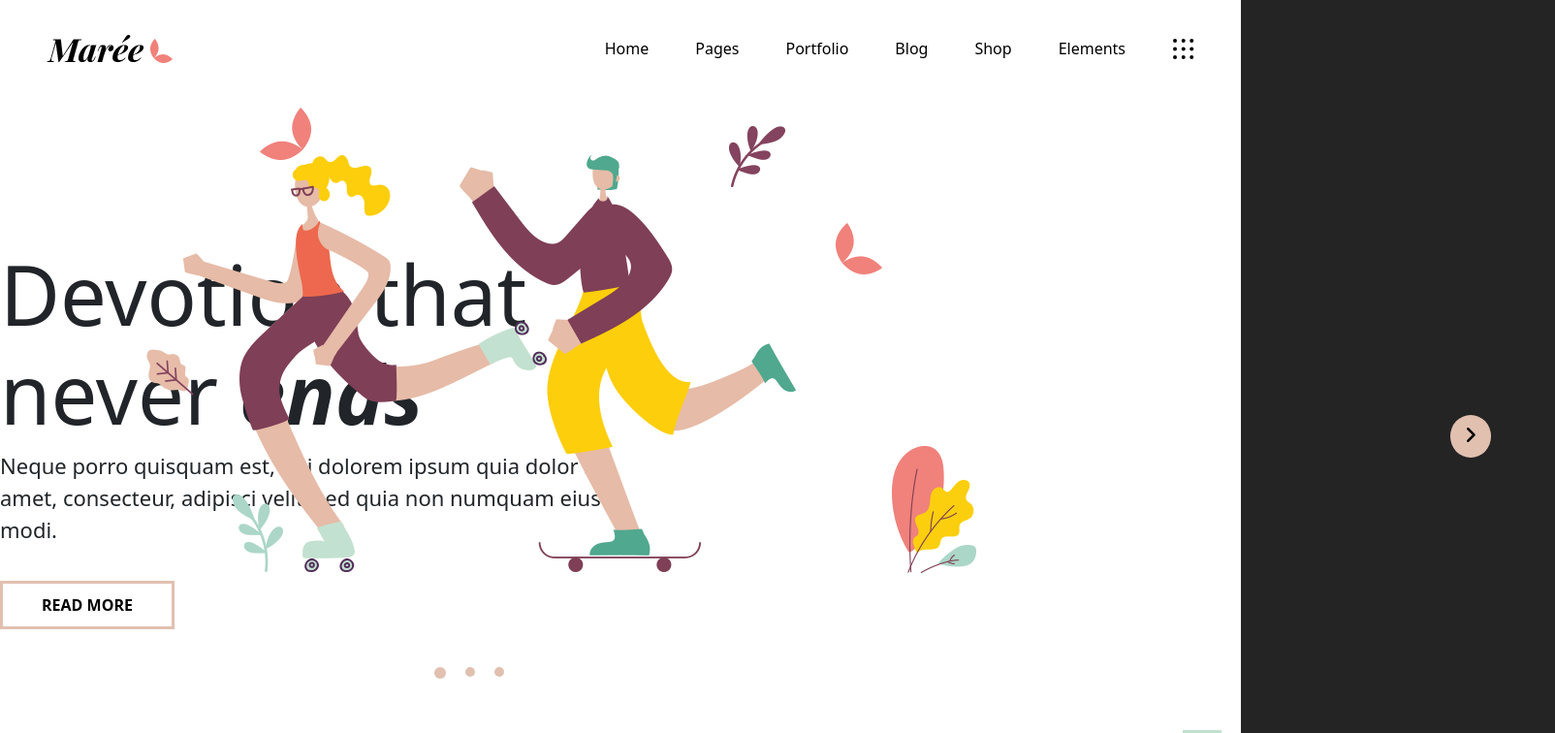
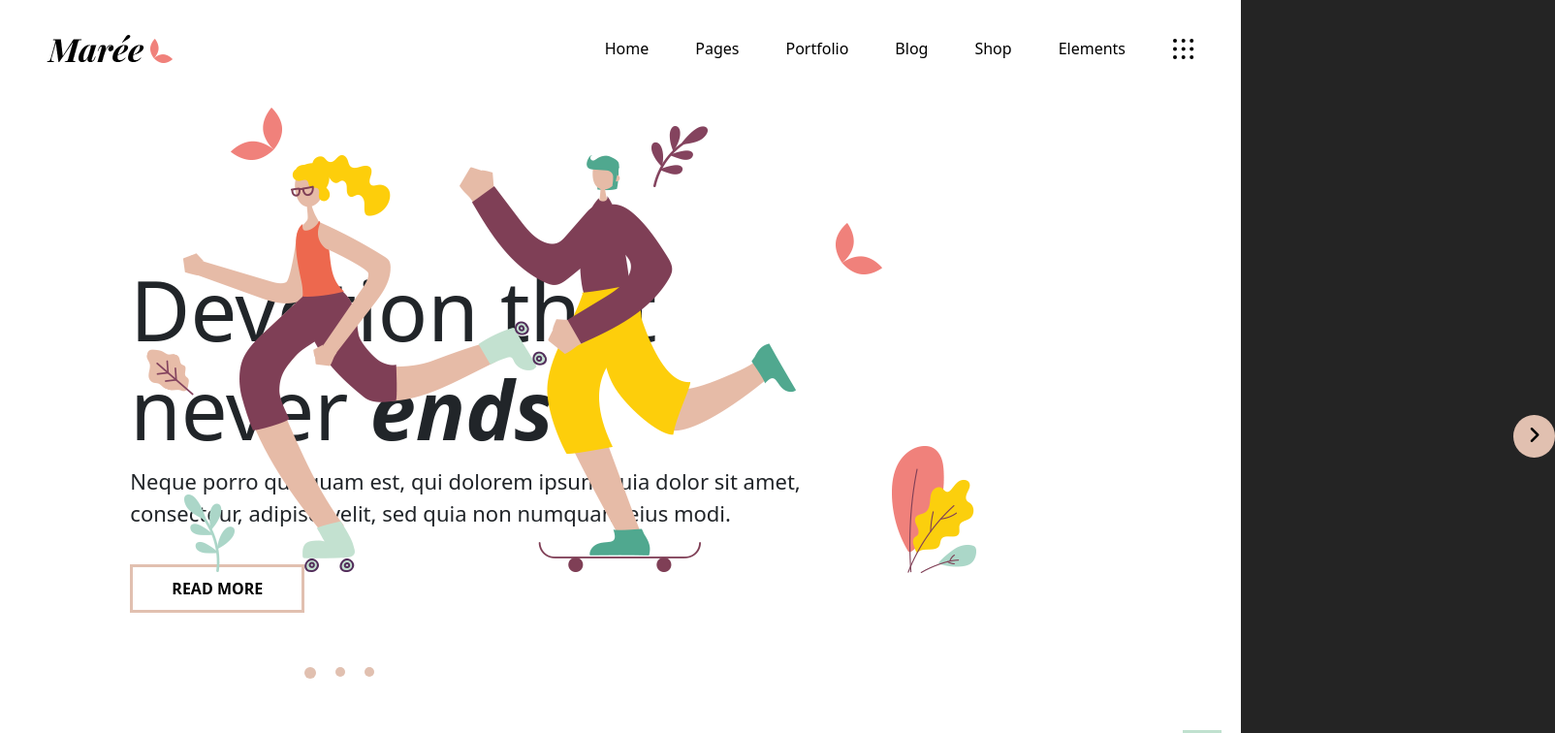
Before and after one commit to michele-pupo/proj-html-vuejs, a Vue app: page / in a window 1280 px wide. Shown: the top 756 px of the page at 97% size, 1604 px wide, since content can reach past the window. Built offline with nearby package versions, Linux system fonts and the light colour scheme; a web font is replaced by a local one.

Commit message:
changes in style

```diff
--- a/package.json
+++ b/package.json
@@ -9,9 +9,10 @@
     "preview": "vite preview"
   },
   "dependencies": {
+    "@fortawesome/fontawesome-free": "^6.2.0",
     "bootstrap": "^5.3.3",
     "vue": "^3.4.19",
-    "@fortawesome/fontawesome-free": "^6.2.0"
+    "vue-router": "^4.3.0"
   },
   "devDependencies": {
     "@vitejs/plugin-vue": "^5.0.4",
--- a/src/components/Pages.vue
+++ b/src/components/Pages.vue
@@ -38,9 +38,7 @@ export default {
         align-items: center;
 
         #title{
-            padding: 100px 0px;
             max-width: 700px;
-            z-index: 0;
 
             h1{
                 font-size: 85px;
--- a/src/components/SliderImageItem.vue
+++ b/src/components/SliderImageItem.vue
@@ -70,7 +70,7 @@ export default {
 
     .slider {
         display: flex;
-        width: 600px;
+        max-width: 1450px;
 
         button{
             z-index: 10;
@@ -86,7 +86,7 @@ export default {
         }
 
         .prev{
-            right: 1300px;
+            right: 1680px;
 
             &:hover{
                 background-color: $terziary-color;
@@ -95,7 +95,7 @@ export default {
         }
 
         .next{
-            left: 350px;
+            right: -550px;
 
             &:hover{
                 background-color: $terziary-color;
@@ -109,7 +109,7 @@ export default {
 
             .slide {
                 width: 100%;
-                transition: opacity 0.5s ease;
+                transition: opacity 0.8s ease;
 
                 .image-slide-container{
                     display: flex;
@@ -137,12 +137,12 @@ export default {
                     }
 
                     #flower2{
-                        right: 650px;
+                        right: 700px;
                         top: 350px;
                     }
 
                     #flower3{
-                        right: 200px;
+                        right: 280px;
                         top: -30px;
                     }
 
@@ -152,7 +152,7 @@ export default {
                     }
 
                     #flower5{
-                        right: 850px;
+                        right: 880px;
                         top: -50px;
                     }
 
```
Also changed, not shown: 1 other file (tests, documents, lock files or other folders).
